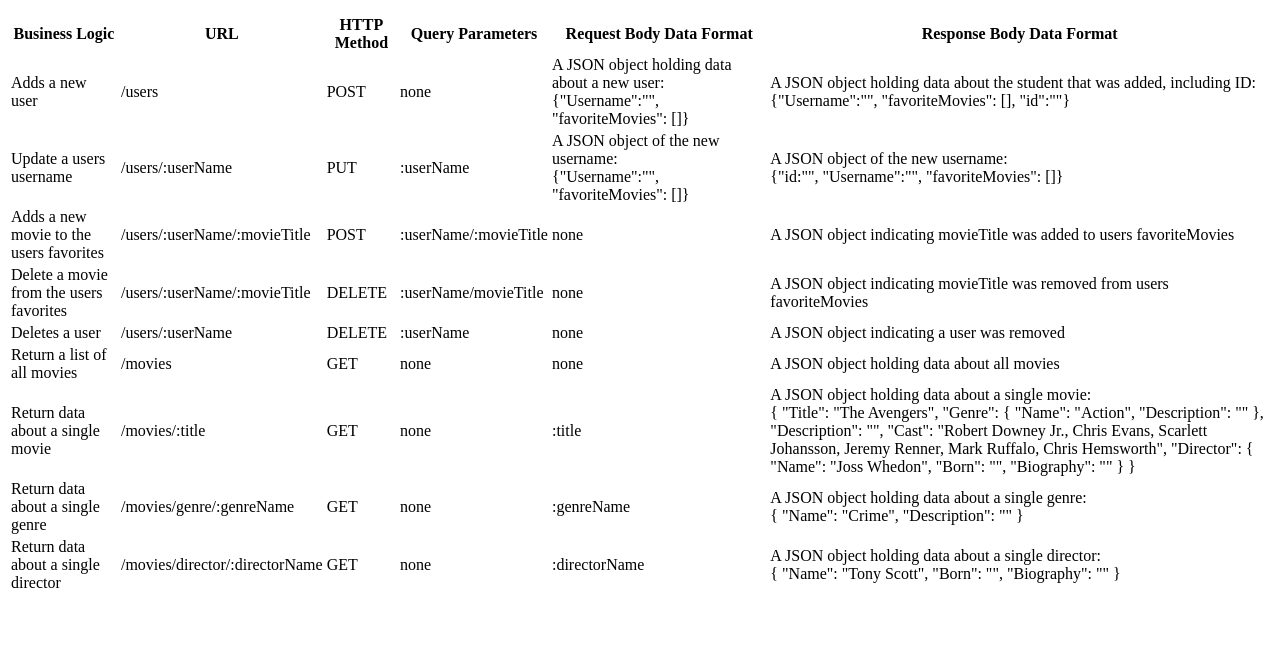
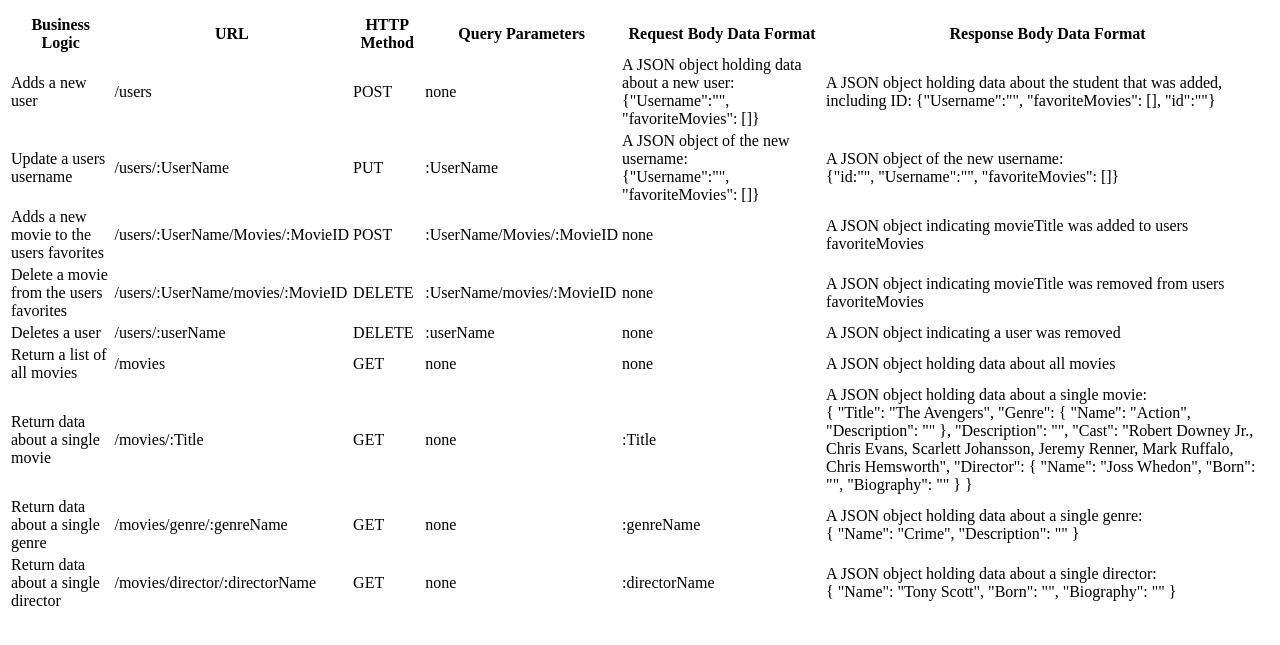
Before and after one commit to klin1978/movie_api, a website: page public/documentation.html in a window 1280 px wide. Shown: the part 119-764 px from the top of the page. Drawn offline with Linux system fonts and the light colour scheme.

Commit message:
update documentation.html

```diff
--- a/public/documentation.html
+++ b/public/documentation.html
@@ -34,27 +34,27 @@
 
                 <tr>
                     <td>Update a users username</td>
-                    <td>/users/:userName</td>
+                    <td>/users/:UserName</td>
                     <td>PUT</td>
-                    <td>:userName</td>
+                    <td>:UserName</td>
                     <td>A JSON object of the new username: <br> {"Username":"", "favoriteMovies": []}</td>
                     <td>A JSON object of the new username: <br> {"id:"", "Username":"", "favoriteMovies": []}</td>
                 </tr>
 
                 <tr>
                     <td>Adds a new movie to the users favorites</td>
-                    <td>/users/:userName/:movieTitle</td>
+                    <td>/users/:UserName/Movies/:MovieID</td>
                     <td>POST</td>
-                    <td>:userName/:movieTitle</td>
+                    <td>:UserName/Movies/:MovieID</td>
                     <td>none</td>
                     <td>A JSON object indicating movieTitle was added to users favoriteMovies</td>
                 </tr>
 
                 <tr>
                     <td>Delete a movie from the users favorites</td>
-                    <td>/users/:userName/:movieTitle</td>
+                    <td>/users/:UserName/movies/:MovieID</td>
                     <td>DELETE</td>
-                    <td>:userName/movieTitle</td>
+                    <td>:UserName/movies/:MovieID</td>
                     <td>none</td>
                     <td>A JSON object indicating movieTitle was removed from users favoriteMovies</td>
                 </tr>
@@ -79,10 +79,10 @@
 
                 <tr>
                     <td>Return data about a single movie</td>
-                    <td>/movies/:title</td>
+                    <td>/movies/:Title</td>
                     <td>GET</td>
                     <td>none</td>
-                    <td>:title</td>
+                    <td>:Title</td>
                     <td>A JSON object holding data about a single movie: <br>
                         {
                             "Title": "The Avengers",
```
